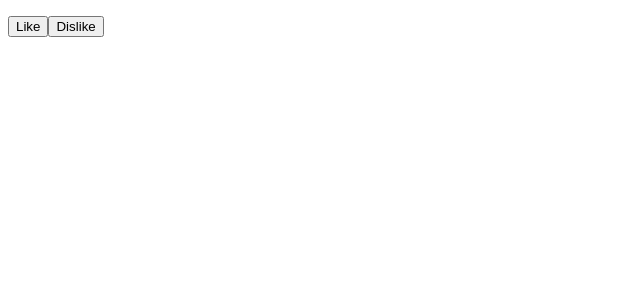
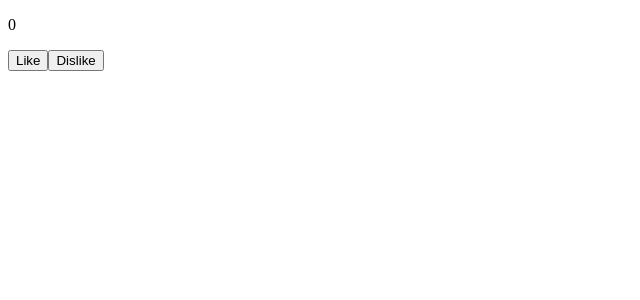
Before and after one commit to kiplaa1500/Quotes-, an Angular app: page / in a window 1280 px wide. Shown: the top 300 px of the page, without its empty margins (0-640 px from the left). Built offline with nearby package versions, Linux system fonts and the light colour scheme.

Commit message:
Changing likes and unlikes to its specific component

```diff
--- a/src/app/app.component.html
+++ b/src/app/app.component.html
@@ -1 +1 @@
-<app-quotes></app-quotes>
+<app-quotes-details></app-quotes-details>
--- a/src/app/quotes-details/quotes-details.component.html
+++ b/src/app/quotes-details/quotes-details.component.html
@@ -1 +1,7 @@
-<p>quotes-details works!</p>
+<div>
+
+  <p>{{numberOfLikes}}</p>
+
+  <button class="btn btn-success" (click)="likeButtonClick()">Like</button>
+  <button class="btn btn-danger" (click)="dislikesButtonClick()">Dislike</button>
+</div>
--- a/src/app/quotes-details/quotes-details.component.ts
+++ b/src/app/quotes-details/quotes-details.component.ts
@@ -6,6 +6,16 @@ import { Component, OnInit } from '@angular/core';
   styleUrls: ['./quotes-details.component.css']
 })
 export class QuotesDetailsComponent implements OnInit {
+  numberOfLikes: number = 0;
+
+  likeButtonClick() {
+    this.numberOfLikes++;
+
+  };
+  dislikesButtonClick() {
+    this.numberOfLikes--;
+
+  }
 
   constructor() { }
 
--- a/src/app/quotes/quotes.component.html
+++ b/src/app/quotes/quotes.component.html
@@ -1,7 +1,9 @@
-<div>
+<!-- <div>
 
   <p>{{numberOfLikes}}</p>
 
-  <button (click)="likeButtonClick()">Like</button>
-  <button (click)="dislikesButtonClick()">Dislike</button>
-</div>
+  <button class="btn btn-success"(click)
+  ="likeButtonClick()">Like</button>
+  <button class="btn btn-danger"(click)
+  ="dislikesButtonClick()">Dislike</button>
+</div> -->
--- a/src/app/quotes/quotes.component.ts
+++ b/src/app/quotes/quotes.component.ts
@@ -7,16 +7,16 @@ import { Component, OnInit } from '@angular/core';
 })
 export class QuotesComponent implements OnInit {
 
-  numberOfLikes!: number;
+  // numberOfLikes: number = 0;
 
-  likeButtonClick() {
-    this.numberOfLikes++;
+  // likeButtonClick() {
+  //   this.numberOfLikes++;
 
-  };
-  dislikesButtonClick() {
-    this.numberOfLikes--;
+  // };
+  // dislikesButtonClick() {
+  //   this.numberOfLikes--;
 
-  }
+  // }
 
   constructor() { }
 
--- a/tsconfig.json
+++ b/tsconfig.json
@@ -5,7 +5,7 @@
     "baseUrl": "./",
     "outDir": "./dist/out-tsc",
     "forceConsistentCasingInFileNames": true,
-    "strict": true,
+    "strict": false,
     "noImplicitReturns": true,
     "noFallthroughCasesInSwitch": true,
     "sourceMap": true,
```
